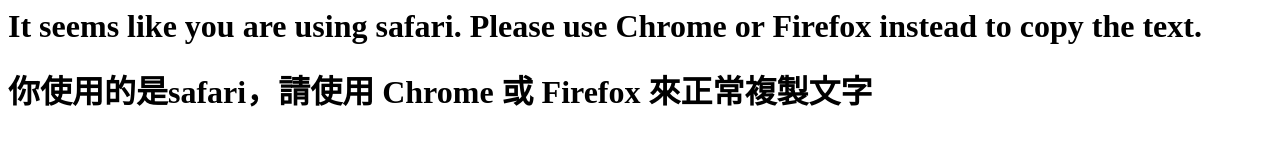
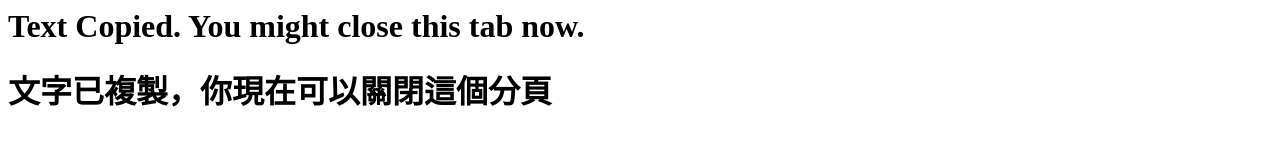
Before and after one commit to Nat1anWasTaken/CopyToClipboard, a plain HTML site: page index.html in a window 1280 px wide. Drawn offline with Linux system fonts and the light colour scheme.

Commit message:
Fix something

```diff
--- a/index.html
+++ b/index.html
@@ -7,10 +7,11 @@
 <h1 id="message_english">Text Copied. You might close this tab now.</h1>
 <h1 id="message_chinese">文字已複製，你現在可以關閉這個分頁</h1>
 <script>
+    const isSafari = /constructor/i.test(window.HTMLElement) || (function (p) { return p.toString() === "[object SafariRemoteNotification]"; })(!window['safari'] || (typeof safari !== 'undefined' && window['safari'].pushNotification));
     function copyToClipboard() {
-        if (navigator.userAgent.match(/safari/i)) {
+        if (isSafari) {
             document.getElementById("message_english").innerHTML = "It seems like you are using safari. Please use Chrome or Firefox instead to copy the text.";
-            document.getElementById("message_chinese").innerHTML = "你使用的是safari，請使用 Chrome 或 Firefox 來正常複製文字";
+            document.getElementById("message_chinese").innerHTML = "看起來你使用的是safari，請使用 Chrome 或 Firefox 來正常複製文字";
             return;
         }
 
```
